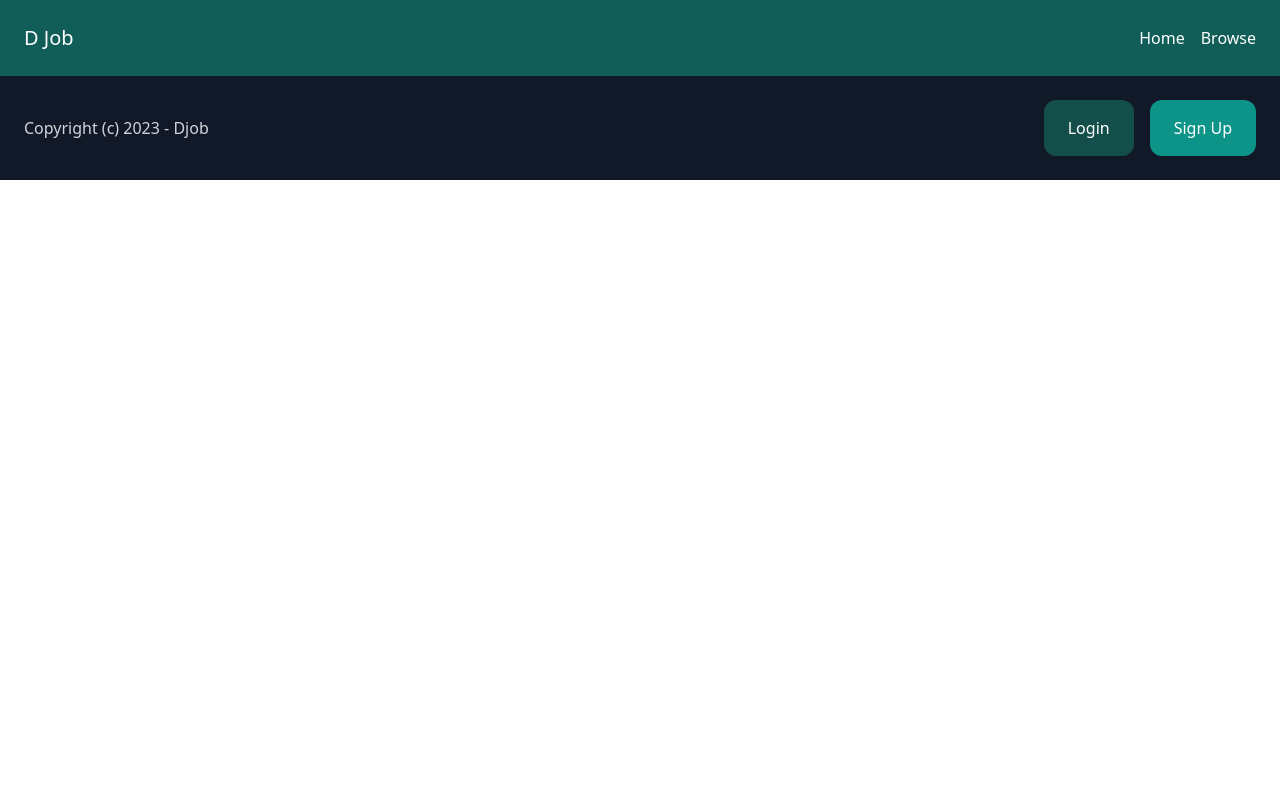
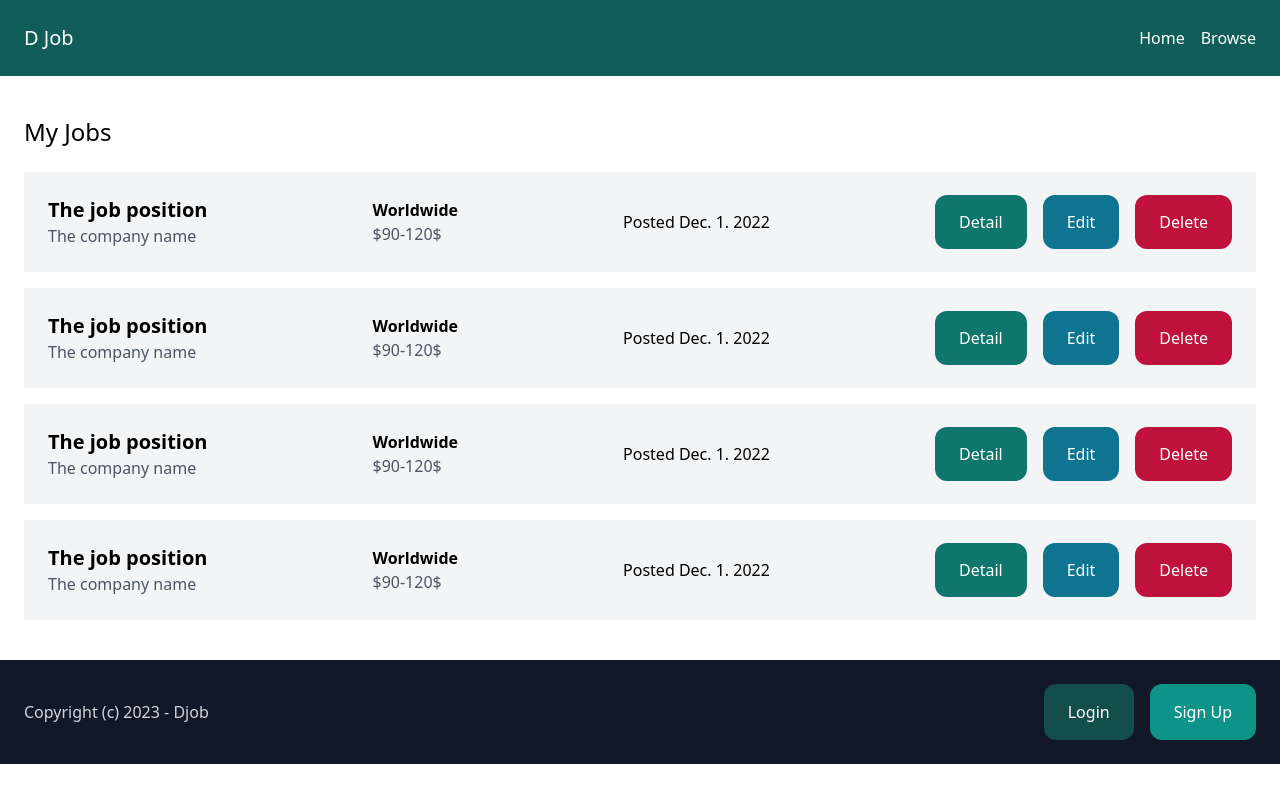
Before and after one commit to AdnanKamali/Dream-job-website, a Nuxt app in the folder dream_job_front/: page /myjobs in a window 1280 px wide. Built offline with nearby package versions, Linux system fonts and the light colour scheme.

Commit message:
sample my jobs page created

```diff
--- /dev/null
+++ b/dream_job_front/pages/myjobs.vue
@@ -0,0 +1,133 @@
+<template>
+  <div class="py-10 px-6">
+    <h1 class="mb-6 text-2xl">My Jobs</h1>
+    <div>
+      <div class="p-6 flex items-center justify-between bg-gray-100">
+        <div>
+          <h1 class="text-xl font-semibold">The job position</h1>
+          <p class="text-gray-600">The company name</p>
+        </div>
+        <div>
+          <h1 class="font-semibold">Worldwide</h1>
+          <p class="text-gray-600">$90-120$</p>
+        </div>
+        <div>
+          <p>Posted Dec. 1. 2022</p>
+        </div>
+        <div class="space-x-4">
+          <nuxt-link
+            to="/browse/1"
+            class="py-4 px-6 bg-teal-700 text-white rounded-xl"
+            >Detail</nuxt-link
+          >
+          <nuxt-link
+            to="/browse/1"
+            class="py-4 px-6 bg-cyan-700 text-white rounded-xl"
+            >Edit</nuxt-link
+          >
+          <nuxt-link
+            to="/browse/1"
+            class="py-4 px-6 bg-rose-700 text-white rounded-xl"
+            >Delete</nuxt-link
+          >
+        </div>
+      </div>
+    </div>
+    <div class="mt-4">
+      <div class="p-6 flex items-center justify-between bg-gray-100">
+        <div>
+          <h1 class="text-xl font-semibold">The job position</h1>
+          <p class="text-gray-600">The company name</p>
+        </div>
+        <div>
+          <h1 class="font-semibold">Worldwide</h1>
+          <p class="text-gray-600">$90-120$</p>
+        </div>
+        <div>
+          <p>Posted Dec. 1. 2022</p>
+        </div>
+        <div class="space-x-4">
+          <nuxt-link
+            to="/browse/1"
+            class="py-4 px-6 bg-teal-700 text-white rounded-xl"
+            >Detail</nuxt-link
+          >
+          <nuxt-link
+            to="/browse/1"
+            class="py-4 px-6 bg-cyan-700 text-white rounded-xl"
+            >Edit</nuxt-link
+          >
+          <nuxt-link
+            to="/browse/1"
+            class="py-4 px-6 bg-rose-700 text-white rounded-xl"
+            >Delete</nuxt-link
+          >
+        </div>
+      </div>
+    </div>
+    <div class="mt-4">
+      <div class="p-6 flex items-center justify-between bg-gray-100">
+        <div>
+          <h1 class="text-xl font-semibold">The job position</h1>
+          <p class="text-gray-600">The company name</p>
+        </div>
+        <div>
+          <h1 class="font-semibold">Worldwide</h1>
+          <p class="text-gray-600">$90-120$</p>
+        </div>
+        <div>
+          <p>Posted Dec. 1. 2022</p>
+        </div>
+        <div class="space-x-4">
+          <nuxt-link
+            to="/browse/1"
+            class="py-4 px-6 bg-teal-700 text-white rounded-xl"
+            >Detail</nuxt-link
+          >
+          <nuxt-link
+            to="/browse/1"
+            class="py-4 px-6 bg-cyan-700 text-white rounded-xl"
+            >Edit</nuxt-link
+          >
+          <nuxt-link
+            to="/browse/1"
+            class="py-4 px-6 bg-rose-700 text-white rounded-xl"
+            >Delete</nuxt-link
+          >
+        </div>
+      </div>
+    </div>
+    <div class="mt-4">
+      <div class="p-6 flex items-center justify-between bg-gray-100">
+        <div>
+          <h1 class="text-xl font-semibold">The job position</h1>
+          <p class="text-gray-600">The company name</p>
+        </div>
+        <div>
+          <h1 class="font-semibold">Worldwide</h1>
+          <p class="text-gray-600">$90-120$</p>
+        </div>
+        <div>
+          <p>Posted Dec. 1. 2022</p>
+        </div>
+        <div class="space-x-4">
+          <nuxt-link
+            to="/browse/1"
+            class="py-4 px-6 bg-teal-700 text-white rounded-xl"
+            >Detail</nuxt-link
+          >
+          <nuxt-link
+            to="/browse/1"
+            class="py-4 px-6 bg-cyan-700 text-white rounded-xl"
+            >Edit</nuxt-link
+          >
+          <nuxt-link
+            to="/browse/1"
+            class="py-4 px-6 bg-rose-700 text-white rounded-xl"
+            >Delete</nuxt-link
+          >
+        </div>
+      </div>
+    </div>
+  </div>
+</template>
```
